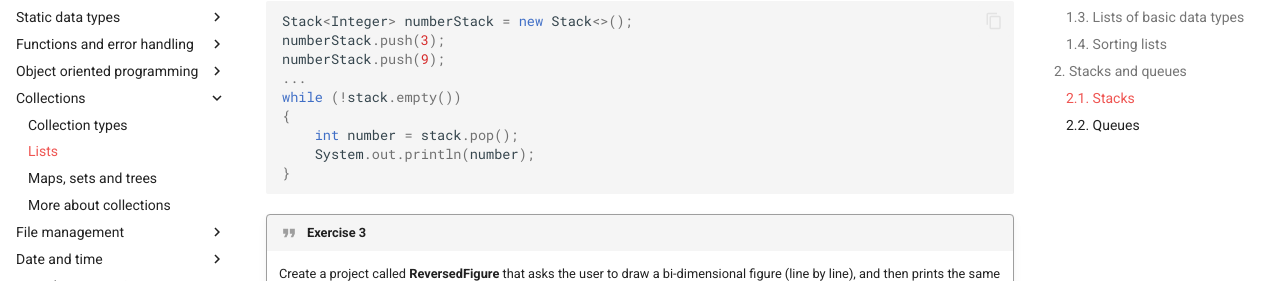
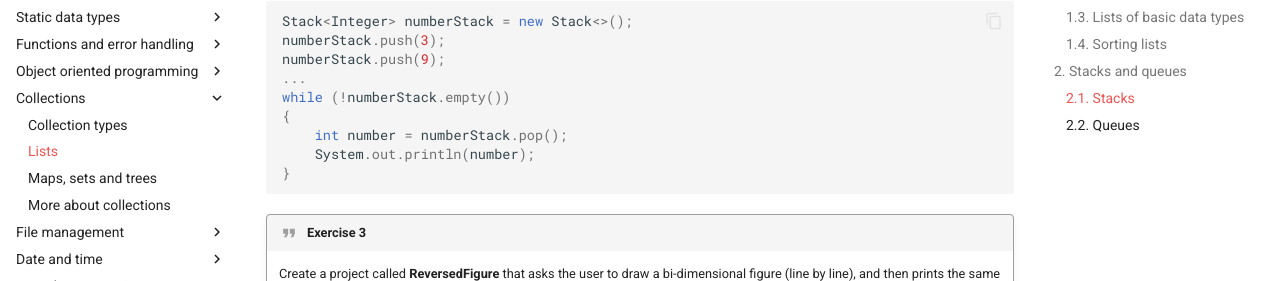
Before and after one commit to nachoiborraIES/java2, an MkDocs documentation site: the page built from docs/06b.md, in a window 1280 px wide and 900 px high, scrolled down 4880 px. Shown: the part 172-453 px from the top of the window. Built offline with MkDocs 1.6.1 and Material for MkDocs 9.7.7, drawn with Linux system fonts in a browser that asks for light colours.

Commit message:
06b corregida errata ejemplo stack

````diff
--- a/docs/06b.md
+++ b/docs/06b.md
@@ -179,9 +179,9 @@ Stack<Integer> numberStack = new Stack<>();
 numberStack.push(3);
 numberStack.push(9);
 ...
-while (!stack.empty())
+while (!numberStack.empty())
 {
-    int number = stack.pop();
+    int number = numberStack.pop();
     System.out.println(number);
 }
 ```
--- a/docs/slides/06b.html
+++ b/docs/slides/06b.html
@@ -225,9 +225,9 @@ Stack(Integer) numberStack = new Stack<>();
 numberStack.push(3);
 numberStack.push(9);
 ...
-while (!stack.empty())
+while (!numberStack.empty())
 {
-    int number = stack.pop();
+    int number = numberStack.pop();
     System.out.println(number);
 }
 ```
````
